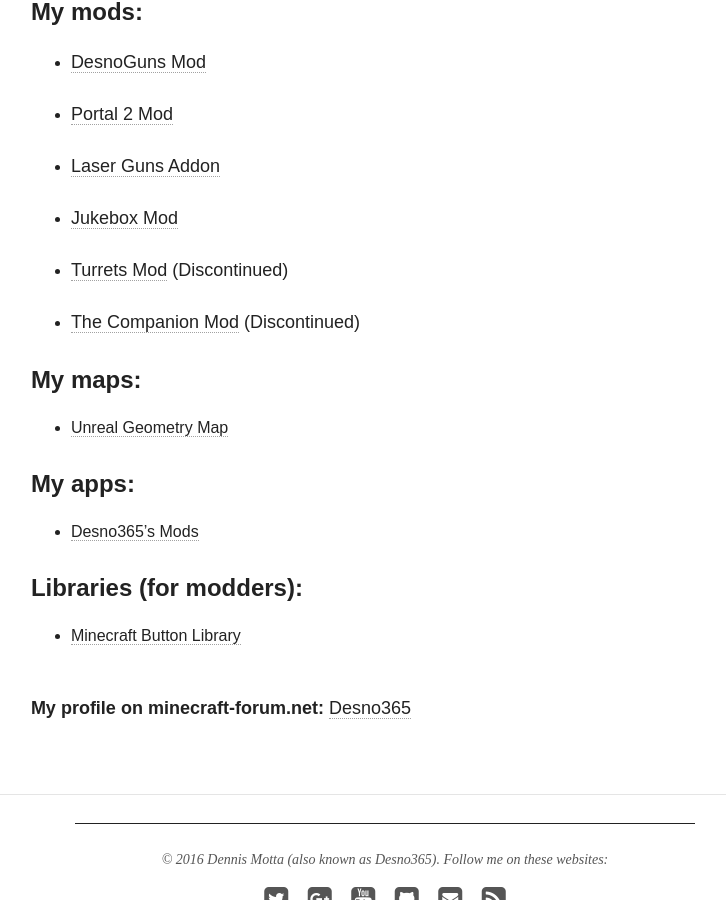
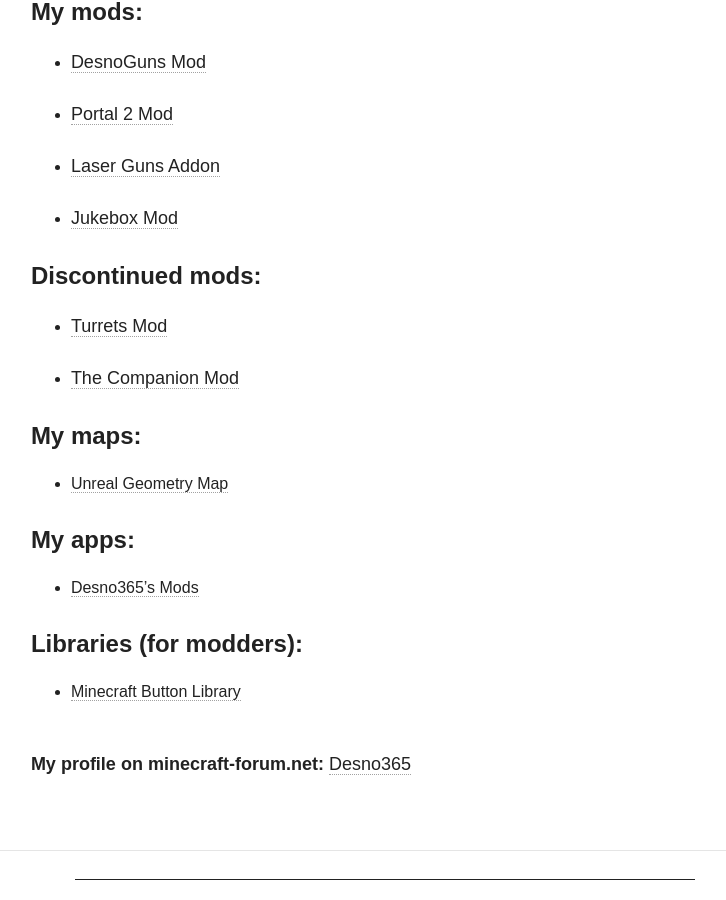
Before and after one commit to Desno365/Desno365.github.io, a Jekyll site: the page built from minecraft/index.md, in a window 1280 px wide and 900 px high, scrolled down 603 px. Shown: the whole window, without its empty margins (255-981 px from the left). Built offline with Jekyll 4.4.1, drawn with Linux system fonts in a browser that asks for light colours; nearby versions of some CDN libraries; comment, search, counter and statistics services are not loaded.

Commit message:
Changes in Minecraft section

```diff
--- a/minecraft/index.md
+++ b/minecraft/index.md
@@ -15,9 +15,11 @@
 
 * [Jukebox Mod]({{ site.url }}/minecraft/jukebox-mod)
 
-* [Turrets Mod]({{ site.url }}/minecraft/turrets-mod) (Discontinued)
+#### Discontinued mods:
 
-* [The Companion Mod]({{ site.url }}/minecraft/companion-mod) (Discontinued)
+* [Turrets Mod]({{ site.url }}/minecraft/turrets-mod)
+
+* [The Companion Mod]({{ site.url }}/minecraft/companion-mod)
 
 #### My maps:
 
@@ -28,6 +30,7 @@
 * [Desno365's Mods](https://play.google.com/store/apps/details?id=com.desno365.mods)
 
 #### Libraries (for modders):
+
 * [Minecraft Button Library](https://github.com/Desno365/Minecraft-Button-Library)
 
 <br>
```
